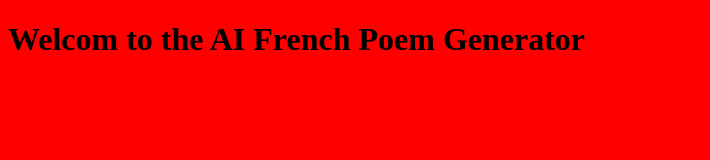
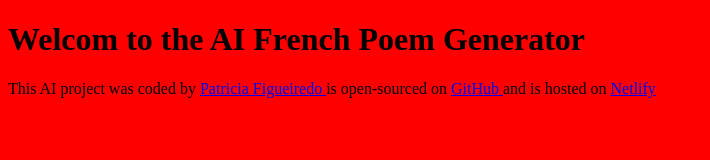
Before and after one commit to PatriciaFig123/french-poem-generator, a plain HTML site: page index.html in a window 1280 px wide. Shown: the whole page, without its empty margins (0-710 px from the left). Drawn offline with Linux system fonts and the light colour scheme.

Commit message:
added the footer

```diff
--- a/index.html
+++ b/index.html
@@ -9,6 +9,24 @@
   <body>
     <h1>Welcom to the AI French Poem Generator</h1>
 
+    <footer>
+      This AI project was coded by
+      <a href="https://github.com/PatriciaFig123" target="_blank">
+        Patricia Figueiredo
+      </a>
+      is open-sourced on
+      <a
+        href="https://github.com/PatriciaFig123/french-poem-generator"
+        target="_blank"
+      >
+        GitHub
+      </a>
+      and is hosted on
+      <a href="https://ai-frenchpoemgenerator.netlify.app/" target="_blank"
+        >Netlify</a
+      >
+    </footer>
+
     <script src="src/index.js"></script>
   </body>
 </html>
```
